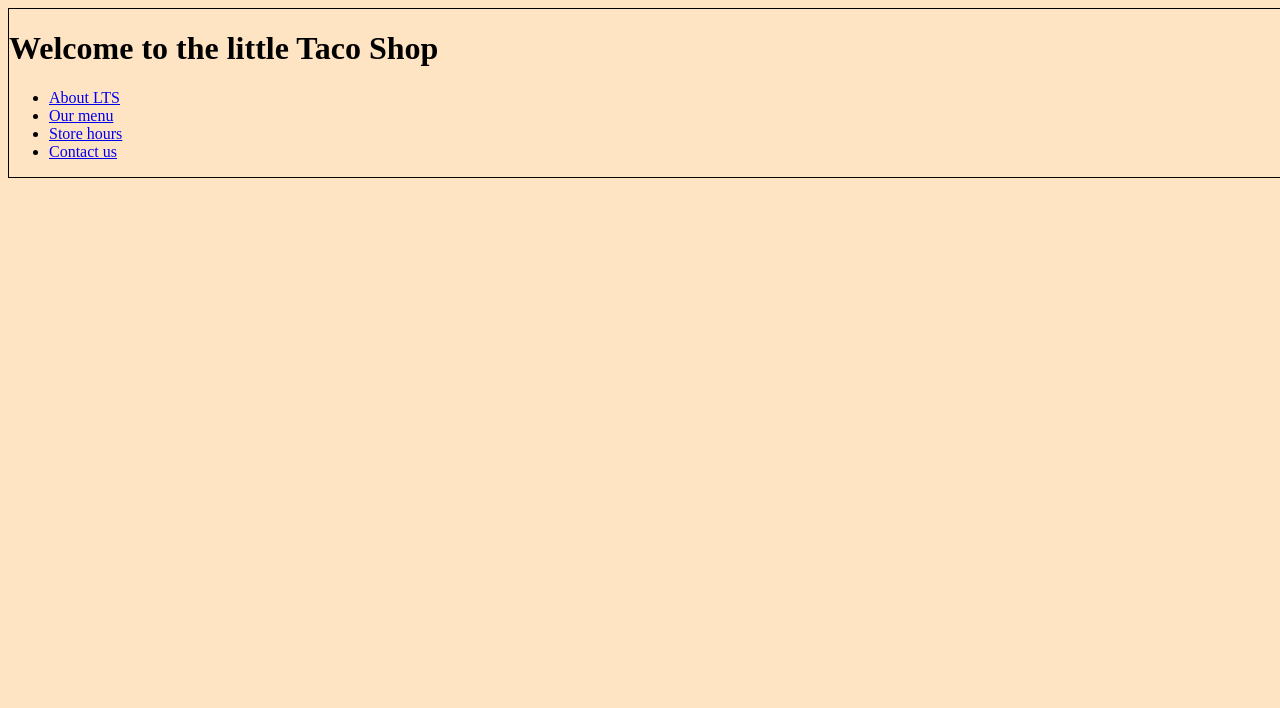
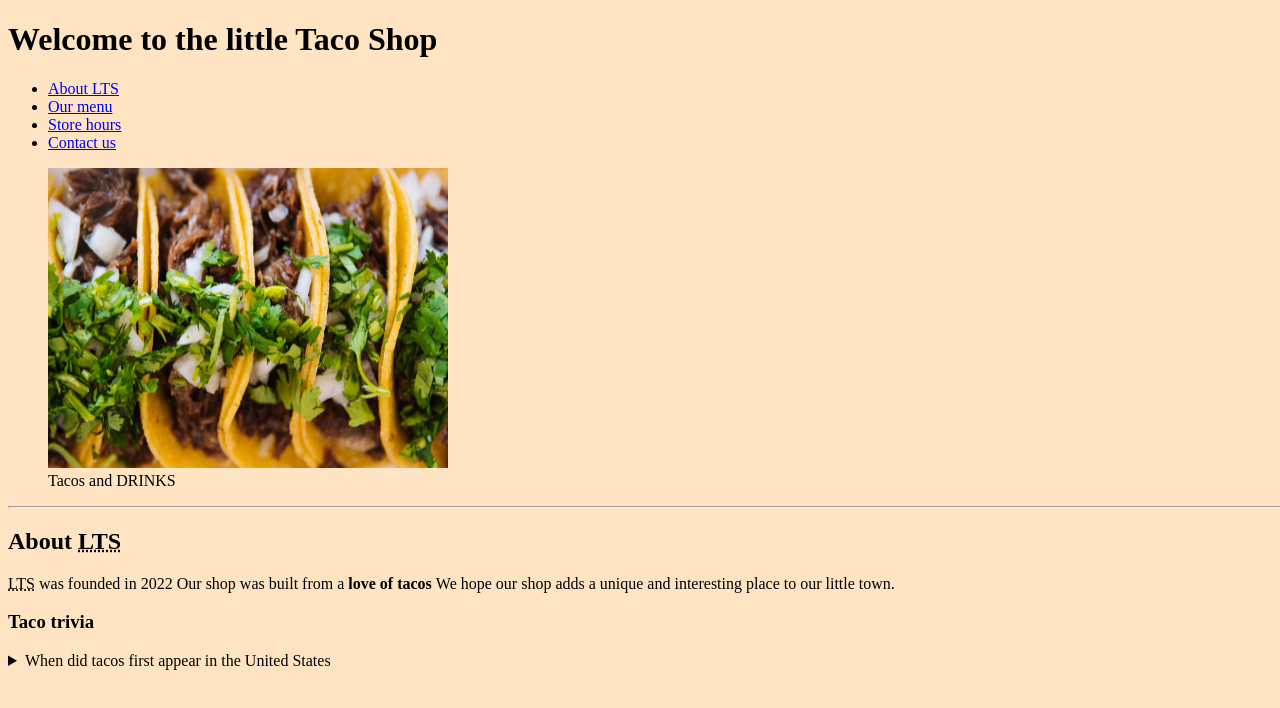
Before and after one commit to AbdullahiAbdulkadir/Taco-shop, a plain HTML site: page index.html in a window 1280 px wide. Drawn offline with Linux system fonts and the light colour scheme.

Commit message:
added details and aside tags

```diff
--- a/index.html
+++ b/index.html
@@ -8,7 +8,7 @@
     <link rel="stylesheet" href="./css/style.css" />
   </head>
   <body>
-    <header style="border: 1px solid black">
+    <header>
       <h1>Welcome to the little Taco Shop</h1>
       <nav>
         <ul>
@@ -18,6 +18,46 @@
           <li><a href="contact.html">Contact us</a></li>
         </ul>
       </nav>
+      <figure>
+        <img
+          src="img/drinks-food1.png"
+          alt="food-drinks"
+          title="We love tacos"
+          width="400"
+          height="300"
+        />
+        <figcaption>Tacos and DRINKS</figcaption>
+      </figure>
     </header>
+    <hr />
+    <main>
+      <article id="About">
+        <h2>About <abbr title="The Little Taco Shop">LTS</abbr></h2>
+        <p>
+          <abbr title="The little taco shop">LTS</abbr> was founded in
+          <time datetime="2022">2022</time> Our shop was built from a
+          <strong> love of tacos </strong> We hope our shop adds a unique and
+          interesting place to our little town.
+        </p>
+        <aside>
+          <h3>Taco trivia</h3>
+          <details>
+            <summary>When did tacos first appear in the United States</summary>
+            <p>
+              Jeffrey M. Pilcher, taco historian and professor of history at the
+              University of Minnesota, says the earliest mention of tacos in the
+              United States are in a newspaper from (Source:
+              <cite
+                ><a
+                  href="https://www.smithsonianmag.com/arts-culture/where-did-the-taco-come-from-81228162/"
+                  target="_blank"
+                  >Smithsonian Magazine</a
+                ></cite
+              >)
+            </p>
+          </details>
+        </aside>
+      </article>
+    </main>
   </body>
 </html>
```
Also changed, not shown: img/drinks-food1.png (added), img/food-drinks2.png (added), img/food-drinks3.png (added).
